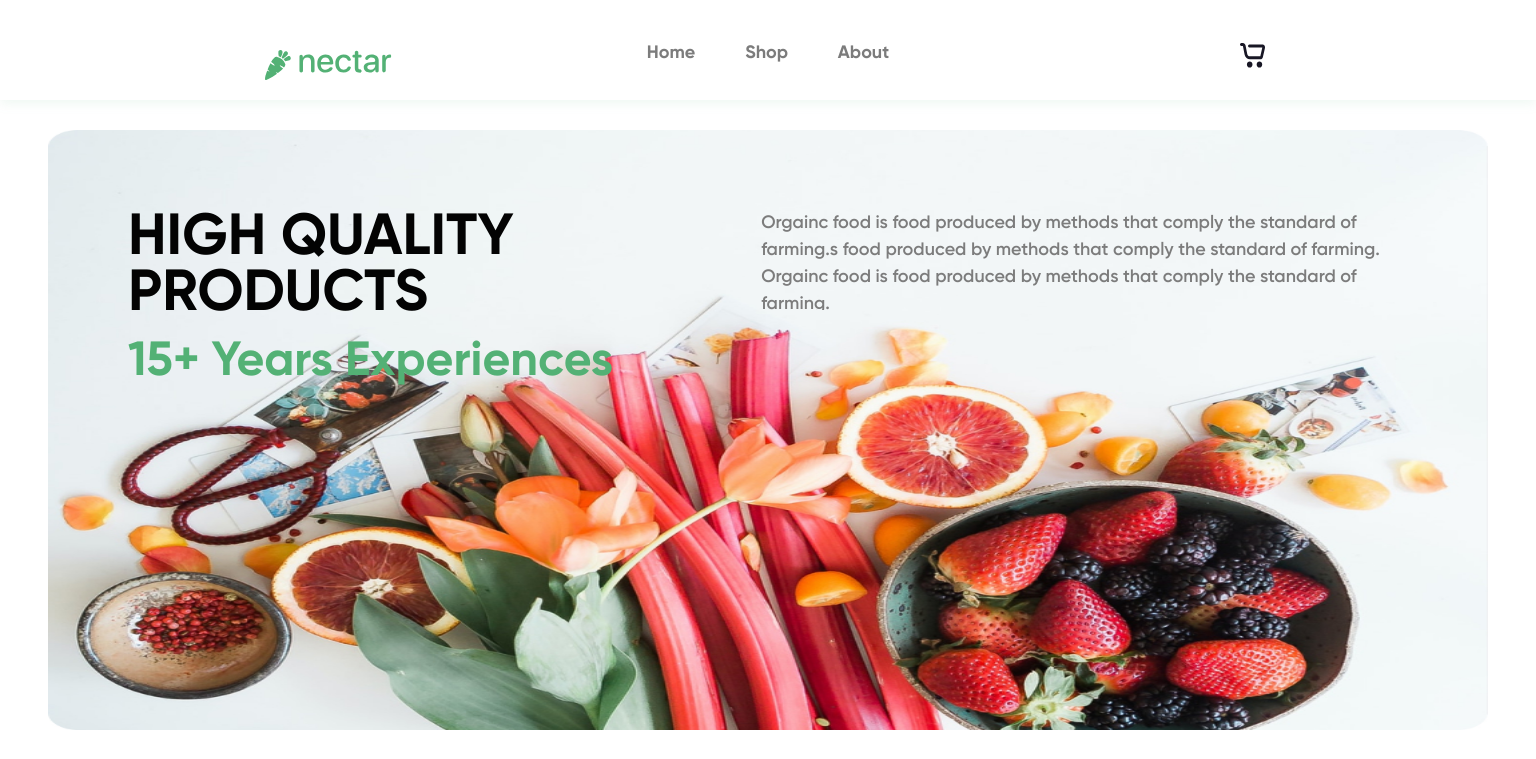
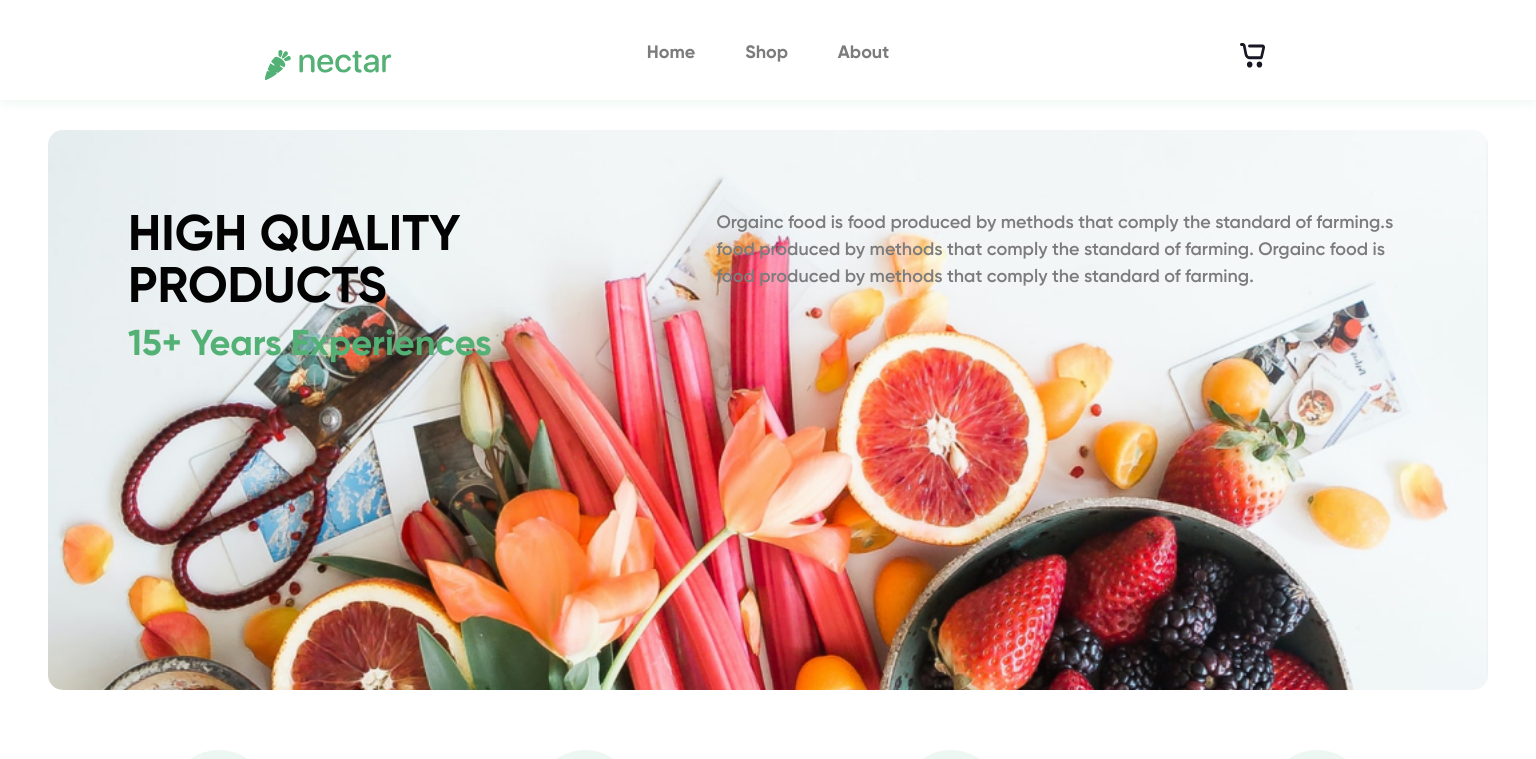
Before and after one commit to imMahmoudKamal/online-groceries, a Vue app: page /about in a window 1536 px wide. Shown: the top 759 px of the page. Built offline with nearby package versions, Linux system fonts and the light colour scheme.

Commit message:
last updated about

```diff
--- a/src/components/AboutImageComp.vue
+++ b/src/components/AboutImageComp.vue
@@ -33,6 +33,7 @@ export default {
   height: calc(100vh - 9rem);
   position: relative;
   border-radius: 0.75rem;
+
   &__image {
     position: absolute;
     inset: 0;
@@ -44,6 +45,7 @@ export default {
       height: 100%;
       border-radius: 0.75rem;
       width: 100%;
+      object-fit: cover;
     }
   }
 
@@ -179,7 +181,7 @@ export default {
     }
   }
   @media (min-width: 90rem) {
-    height: 30rem;
+    height: calc(100vh - 12rem);
     &__info {
       top: 4rem;
       left: 4rem;
@@ -187,11 +189,11 @@ export default {
 
     &__titles {
       h1 {
-        font-size: 2.9rem;
-        line-height: 2.8rem;
+        font-size: 2.5rem;
+        line-height: 2.6rem;
       }
       h3 {
-        font-size: 2.4rem;
+        font-size: 1.8rem;
       }
     }
 
--- a/src/views/AboutView.vue
+++ b/src/views/AboutView.vue
@@ -24,10 +24,12 @@ import FeaturesComp from '../components/FeaturesComp.vue';
 import TeamMemberSection from '../components/TeamMemberSection.vue';
 </script>
 <style lang="scss" scoped>
-.about-banner,
+.about-banner {
+  margin-top: 1.5rem;
+}
 .why-us,
 .team-members {
-  margin-top: 1.5rem;
-  margin-bottom: 1.5rem;
+  margin-top: 3rem;
+  margin-bottom: 3rem;
 }
 </style>
```
